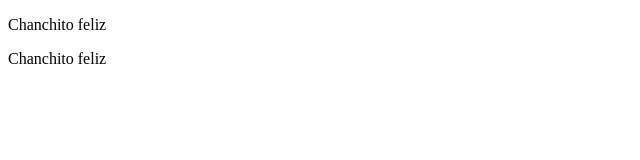
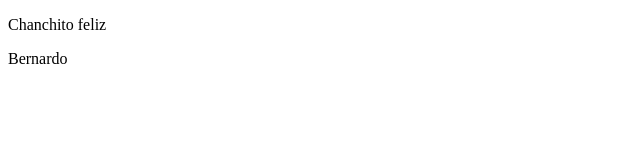
Before and after one commit to juanjmolina76/Git_tutorial_NicolasSchurmann, a plain HTML site: page index2.html in a window 1280 px wide. Shown: the full height of the page, 0-640 px from the left. Drawn offline with Linux system fonts and the light colour scheme.

Commit message:
sumo espacos y Bernardo a index2

```diff
--- a/index2.html
+++ b/index2.html
@@ -6,8 +6,10 @@
 
 <body>
 
+
     <p>Chanchito feliz</p>
-    <p>Chanchito feliz</p>
+    <p>Bernardo</p>
 </body>
 
+
 </html>
```
